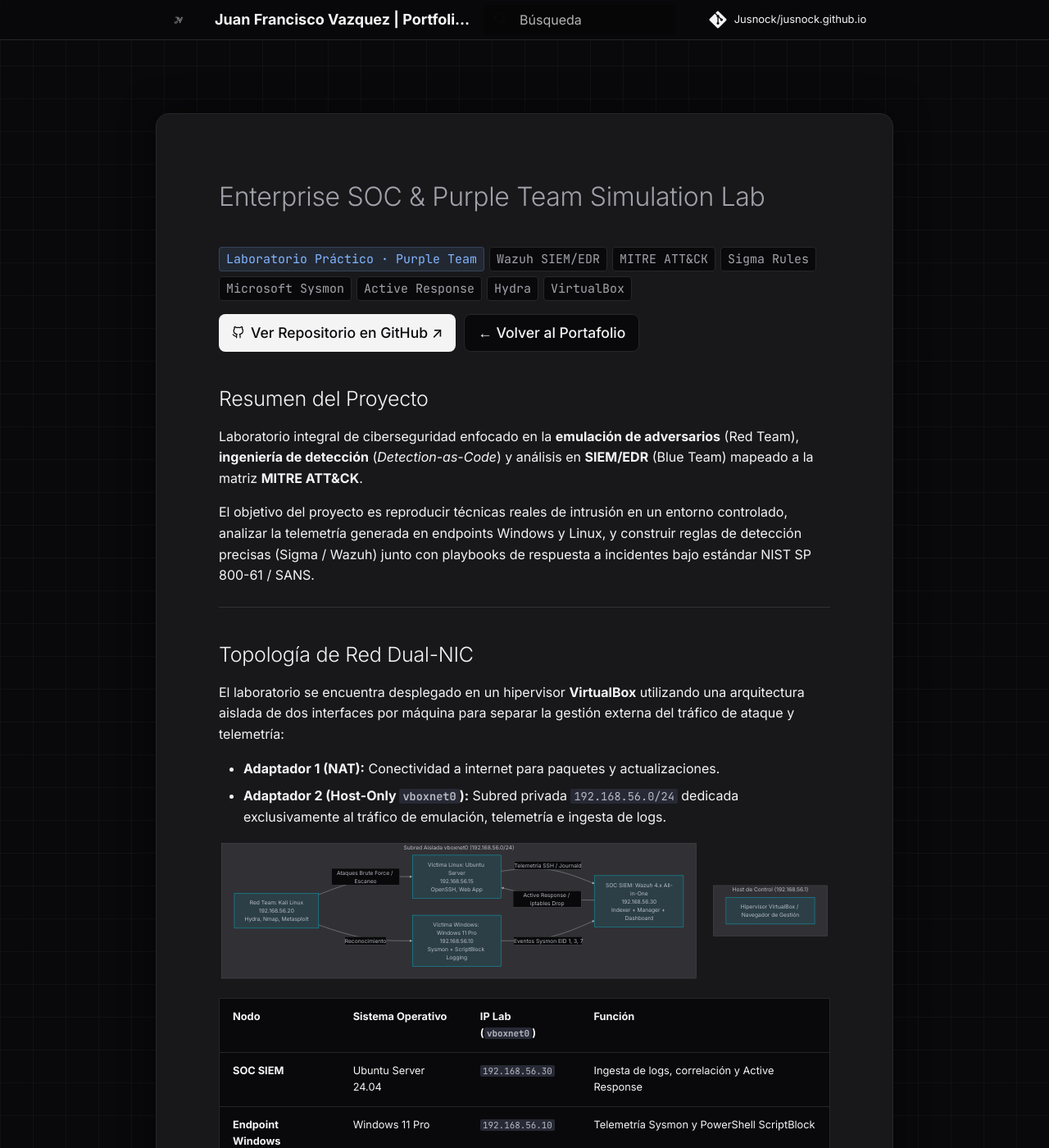
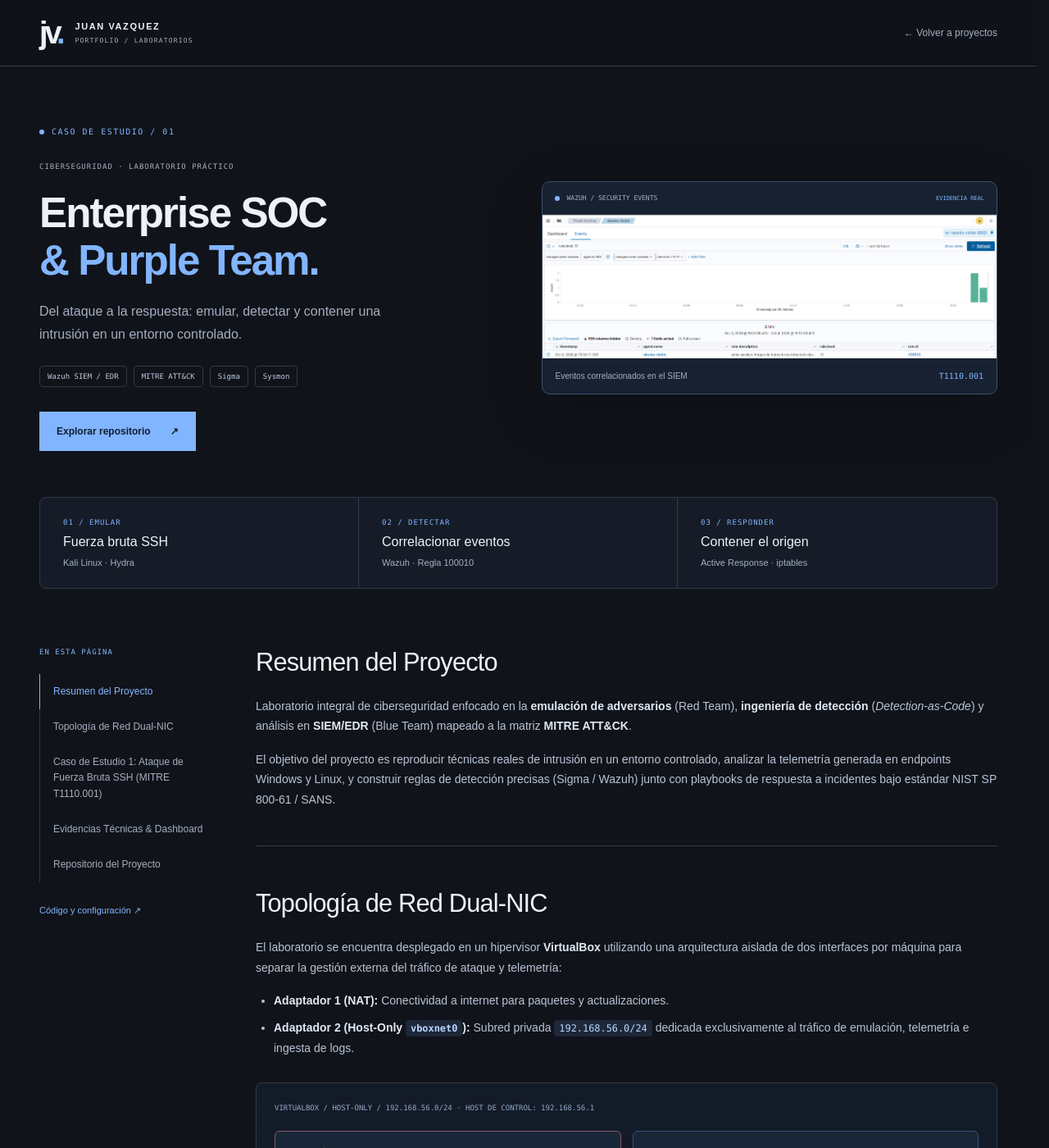
Before and after one commit to Jusnock/jusnock.github.io, an MkDocs documentation site: the page built from docs/proyectos/purple-team-soc-lab.md, in a window 1280 px wide and 1400 px high. Shown: the whole window at 82% size. Built offline with MkDocs 1.6.1 and Material for MkDocs 9.7.7, drawn with Linux system fonts in a browser that asks for light colours; some of the changed text lies outside the part shown.

Commit message:
Redesign Purple Team lab case study

````diff
--- /dev/null
+++ b/docs/javascripts/lab.js
@@ -0,0 +1,31 @@
+"use strict";
+document.querySelectorAll(".lab-article .highlight").forEach(block => {
+  const code = block.querySelector("pre code");
+  if (!code || !navigator.clipboard) return;
+  const button = document.createElement("button");
+  button.className = "code-copy";
+  button.type = "button";
+  button.textContent = "Copiar código";
+  button.setAttribute("aria-label", "Copiar bloque de código");
+  button.addEventListener("click", async () => {
+    try {
+      await navigator.clipboard.writeText(code.textContent);
+      button.textContent = "Copiado ✓";
+      setTimeout(() => { button.textContent = "Copiar código"; }, 2000);
+    } catch { button.textContent = "No se pudo copiar"; }
+  });
+  block.append(button);
+});
+const links = [...document.querySelectorAll('.lab-index nav a')];
+if ("IntersectionObserver" in window) {
+  const observer = new IntersectionObserver(entries => {
+    for (const entry of entries) {
+      if (!entry.isIntersecting) continue;
+      links.forEach(link => {
+        if (link.hash === `#${entry.target.id}`) link.setAttribute("aria-current", "location");
+        else link.removeAttribute("aria-current");
+      });
+    }
+  }, { rootMargin: "-15% 0px -65% 0px" });
+  document.querySelectorAll('.lab-article h2[id]').forEach(heading => observer.observe(heading));
+}
--- a/docs/proyectos/purple-team-soc-lab.md
+++ b/docs/proyectos/purple-team-soc-lab.md
@@ -1,30 +1,7 @@
 ---
-hide:
-  - navigation
-  - toc
+title: Enterprise SOC & Purple Team Lab
+template: lab.html
 ---
-# Enterprise SOC & Purple Team Simulation Lab
-
-<div style="display: flex; gap: 6px; flex-wrap: wrap; margin-bottom: 16px;">
-  <span class="tag-badge tag-badge-success">Laboratorio Práctico · Purple Team</span>
-  <span class="tag-badge">Wazuh SIEM/EDR</span>
-  <span class="tag-badge">MITRE ATT&CK</span>
-  <span class="tag-badge">Sigma Rules</span>
-  <span class="tag-badge">Microsoft Sysmon</span>
-  <span class="tag-badge">Active Response</span>
-  <span class="tag-badge">Hydra</span>
-  <span class="tag-badge">VirtualBox</span>
-</div>
-
-<div style="display: flex; gap: 10px; flex-wrap: wrap; margin-bottom: 24px;">
-  <a href="https://github.com/Jusnock/purple-team-soc-lab" target="_blank" rel="noopener" class="btn-primary">
-    <svg xmlns="http://www.w3.org/2000/svg" width="15" height="15" viewBox="0 0 24 24" fill="none" stroke="currentColor" stroke-width="2" stroke-linecap="round" stroke-linejoin="round"><path d="M9 19c-5 1.5-5-2.5-7-3m14 6v-3.87a3.37 3.37 0 0 0-.94-2.61c3.14-.35 6.44-1.54 6.44-7A5.44 5.44 0 0 0 20 4.77 5.07 5.07 0 0 0 19.91 1S18.73.65 16 2.48a13.38 13.38 0 0 0-7 0C6.27.65 5.09 1 5.09 1A5.07 5.07 0 0 0 5 4.77a5.44 5.44 0 0 0-1.5 3.78c0 5.42 3.3 6.61 6.44 7A3.37 3.37 0 0 0 9 18.13V22"/></svg>
-    Ver Repositorio en GitHub ↗
-  </a>
-  <a href="/" class="btn-secondary">
-    ← Volver al Portafolio
-  </a>
-</div>
 
 ## Resumen del Proyecto
 
@@ -41,25 +18,16 @@
 - **Adaptador 1 (NAT):** Conectividad a internet para paquetes y actualizaciones.
 - **Adaptador 2 (Host-Only `vboxnet0`):** Subred privada `192.168.56.0/24` dedicada exclusivamente al tráfico de emulación, telemetría e ingesta de logs.
 
-```mermaid
-graph TD
-    subgraph Host["Host de Control (192.168.56.1)"]
-        Hypervisor[Hipervisor VirtualBox / Navegador de Gestión]
-    end
-
-    subgraph LabNet["Subred Aislada vboxnet0 (192.168.56.0/24)"]
-        Kali["Red Team: Kali Linux<br/>192.168.56.20<br/>Hydra, Nmap, Metasploit"]
-        Win11["Víctima Windows: Windows 11 Pro<br/>192.168.56.10<br/>Sysmon + ScriptBlock Logging"]
-        UbuntuVictim["Víctima Linux: Ubuntu Server<br/>192.168.56.15<br/>OpenSSH, Web App"]
-        Wazuh["SOC SIEM: Wazuh 4.x All-in-One<br/>192.168.56.30<br/>Indexer + Manager + Dashboard"]
-    end
-
-    Kali -->|Ataques Brute Force / Escaneo| UbuntuVictim
-    Kali -->|Reconocimiento| Win11
-    UbuntuVictim -->|Telemetría SSH / Journald| Wazuh
-    Win11 -->|Eventos Sysmon EID 1, 3, 7| Wazuh
-    Wazuh -->|Active Response / iptables Drop| UbuntuVictim
-```
+<div class="lab-topology" role="group" aria-label="Topología del laboratorio en la subred aislada 192.168.56.0/24">
+<p class="topology-label">VIRTUALBOX / HOST-ONLY / 192.168.56.0/24 · HOST DE CONTROL: 192.168.56.1</p>
+<div class="topology-grid">
+<div class="topology-node offensive"><span>EMULACIÓN</span><strong>Kali Linux</strong><code>192.168.56.20</code><small>Hydra · Nmap · Metasploit</small></div>
+<div class="topology-node"><span>ENDPOINT WINDOWS</span><strong>Windows 11 Pro</strong><code>192.168.56.10</code><small>Sysmon · ScriptBlock Logging</small></div>
+<div class="topology-node"><span>ENDPOINT LINUX</span><strong>Ubuntu Server</strong><code>192.168.56.15</code><small>OpenSSH · Web App</small></div>
+<div class="topology-node defensive"><span>DETECCIÓN Y RESPUESTA</span><strong>Wazuh 4.x</strong><code>192.168.56.30</code><small>Indexer · Manager · Dashboard</small></div>
+</div>
+<p class="topology-path">Emulación de ataques <span aria-hidden="true">→</span> Telemetría de endpoints <span aria-hidden="true">→</span> SIEM <span aria-hidden="true">→</span> Contención en Linux</p>
+</div>
 
 | Nodo | Sistema Operativo | IP Lab (`vboxnet0`) | Función |
 | :--- | :--- | :--- | :--- |
@@ -113,20 +81,40 @@
 
 ## Evidencias Técnicas & Dashboard
 
-### 1. Ataque Hydra en Kali Linux
-![Hydra Attack](../assets/purple-team-soc-lab/01_hydra_attack_kali.png)
+<div class="evidence-grid" markdown="1">
 
-### 2. Disparo de Regla 100010 en Wazuh SIEM
-![Wazuh Custom Rule](../assets/purple-team-soc-lab/02_wazuh_custom_rule_100010.png)
+<figure class="evidence-card" markdown="1">
 
-### 3. Panel de Eventos Críticos (Nivel 10 - T1110.001)
-![Wazuh Dashboard Level 10](../assets/purple-team-soc-lab/03_wazuh_level10_dashboard.png)
+[![Terminal de Kali Linux ejecutando el ataque de fuerza bruta SSH con Hydra](../assets/purple-team-soc-lab/01_hydra_attack_kali.png){ loading=lazy }](../assets/purple-team-soc-lab/01_hydra_attack_kali.png)
 
-### 4. Bloqueo Dinámico por Active Response (iptables Drop)
-![Active Response Drop](../assets/purple-team-soc-lab/05_iptables_firewall_drop.png)
+<figcaption><span>01 / EMULACIÓN</span><strong>Ataque Hydra en Kali Linux</strong><small>Abrir captura a tamaño completo ↗</small></figcaption>
+</figure>
+
+<figure class="evidence-card" markdown="1">
+
+[![Configuración de la regla personalizada 100010 en Wazuh](../assets/purple-team-soc-lab/02_wazuh_custom_rule_100010.png){ loading=lazy }](../assets/purple-team-soc-lab/02_wazuh_custom_rule_100010.png)
+
+<figcaption><span>02 / DETECCIÓN</span><strong>Regla 100010 en Wazuh SIEM</strong><small>Abrir captura a tamaño completo ↗</small></figcaption>
+</figure>
+
+<figure class="evidence-card" markdown="1">
+
+[![Panel de eventos críticos en Wazuh para MITRE T1110.001](../assets/purple-team-soc-lab/03_wazuh_level10_dashboard.png){ loading=lazy }](../assets/purple-team-soc-lab/03_wazuh_level10_dashboard.png)
+
+<figcaption><span>03 / CORRELACIÓN</span><strong>Eventos críticos de nivel 10</strong><small>Abrir captura a tamaño completo ↗</small></figcaption>
+</figure>
+
+<figure class="evidence-card" markdown="1">
+
+[![Regla iptables DROP insertada mediante Active Response](../assets/purple-team-soc-lab/05_iptables_firewall_drop.png){ loading=lazy }](../assets/purple-team-soc-lab/05_iptables_firewall_drop.png)
+
+<figcaption><span>04 / CONTENCIÓN</span><strong>Bloqueo dinámico del atacante</strong><small>Abrir captura a tamaño completo ↗</small></figcaption>
+</figure>
+
+</div>
 
 ---
 
 ## Repositorio del Proyecto
 El código fuente de las reglas Sigma, configuración de Wazuh y los Playbooks de Respuesta a Incidentes (SOPs) se encuentran en GitHub:
-👉 **[github.com/Jusnock/purple-team-soc-lab](https://github.com/Jusnock/purple-team-soc-lab)**
+**[github.com/Jusnock/purple-team-soc-lab](https://github.com/Jusnock/purple-team-soc-lab)**
--- /dev/null
+++ b/docs/stylesheets/lab.css
@@ -0,0 +1,104 @@
+/* Case study layout, scoped to this template. */
+.lab-page { background: #101319; }
+.lab-header { position: sticky; top: 0; z-index: 20; border-bottom: 1px solid var(--line); background: #101319f5; backdrop-filter: blur(16px); }
+.lab-header > .container { display: flex; align-items: center; justify-content: space-between; gap: 24px; min-height: 80px; }
+.lab-back { color: var(--muted); font-size: 12px; }
+.lab-back:hover { color: var(--accent); }
+.lab-hero { display: grid; grid-template-columns: 1fr 1fr; gap: 56px; align-items: center; padding-block: 72px 56px; }
+.lab-category { font: 9px/1.8 var(--mono); letter-spacing: 1px; color: var(--muted); }
+.lab-hero h1 { font-size: clamp(36px, 4vw, 58px); line-height: 1.12; letter-spacing: -2px; margin: 20px 0; }
+.lab-hero h1 span { display: block; }
+.lab-lead { max-width: 480px; color: var(--muted); font-size: 16px; }
+.lab-tags { display: flex; flex-wrap: wrap; gap: 8px; margin: 24px 0 30px; }
+.lab-tags span { padding: 7px 9px; border: 1px solid var(--line); color: #bdcce2; font: 9px var(--mono); border-radius: 4px; }
+.lab-preview { margin: 0; border: 1px solid #3d516c; background: #172131; border-radius: 10px; overflow: hidden; box-shadow: 0 20px 70px #0003; }
+.lab-window { display: flex; align-items: center; gap: 9px; padding: 15px; font: 8px var(--mono); color: var(--muted); border-bottom: 1px solid var(--line); }
+.lab-window-label { margin-left: auto; color: var(--accent); font-size: 7px; }
+.lab-preview img { display: block; width: 100%; height: auto; }
+.lab-preview figcaption { display: flex; justify-content: space-between; gap: 12px; padding: 16px; color: var(--muted); font-size: 10px; }
+.lab-preview figcaption span { color: var(--accent); font-family: var(--mono); }
+.lab-flow { display: grid; grid-template-columns: repeat(3, 1fr); border: 1px solid var(--line); border-radius: 8px; background: #151c27; }
+.lab-flow > div { padding: 25px 28px; border-right: 1px solid var(--line); display: grid; gap: 10px; }
+.lab-flow > div:last-child { border: 0; }
+.lab-flow span { color: var(--accent); font: 9px var(--mono); letter-spacing: 1px; }
+.lab-flow strong { font-size: 16px; font-weight: 500; }
+.lab-flow small { color: var(--muted); font-size: 11px; }
+.lab-layout { display: grid; grid-template-columns: 200px minmax(0, 1fr); gap: 64px; padding-block: 72px; align-items: start; }
+.lab-index { position: sticky; top: 110px; }
+.lab-index > p { color: var(--accent); font: 9px var(--mono); letter-spacing: 1px; margin: 0 0 22px; }
+.lab-index nav { display: flex; flex-direction: column; align-items: stretch; gap: 0; font-size: 12px; }
+.lab-index nav a { padding: 12px 0 12px 16px; border-left: 1px solid var(--line); color: var(--muted); line-height: 1.6; }
+.lab-index nav a:hover, .lab-index nav a[aria-current] { color: var(--accent); border-left-color: var(--accent); }
+.lab-source { display: block; margin-top: 28px; color: var(--accent); font-size: 11px; }
+.lab-article { min-width: 0; color: #b8c4d6; font-size: 14px; line-height: 1.8; }
+.lab-article > :first-child { margin-top: 0; }
+.lab-article h2 { color: var(--text); font-size: clamp(24px, 2.4vw, 32px); letter-spacing: -.8px; margin: 52px 0 22px; scroll-margin-top: 110px; }
+.lab-article h3 { color: var(--text); font-size: 19px; font-weight: 500; line-height: 1.5; margin: 32px 0 16px; }
+.lab-article p { margin: 16px 0; }
+.lab-article strong { color: #e0e8f4; font-weight: 600; }
+.lab-article a { color: var(--accent); overflow-wrap: anywhere; }
+.lab-article a:hover { text-decoration: underline; }
+.lab-article hr { border: 0; border-top: 1px solid var(--line); margin: 44px 0; }
+.lab-article li { margin-block: 8px; }
+.lab-article ul { padding-left: 22px; }
+.lab-article code { font-family: var(--mono); font-size: .85em; }
+.lab-article :not(pre) > code { background: #1d2839; color: #b9d6ff; padding: 3px 6px; border-radius: 4px; overflow-wrap: anywhere; }
+.lab-article .highlight { position: relative; margin-block: 24px; }
+.lab-article pre { margin: 0; padding: 48px 22px 22px; border: 1px solid var(--line); border-radius: 8px; background: #0c1018; overflow-x: auto; line-height: 1.8; }
+.lab-article pre code { font-size: 11px; color: #d2dff2; white-space: pre; }
+.lab-article .highlight .nt, .lab-article .highlight .k { color: #82b5ff; }
+.lab-article .highlight .s, .lab-article .highlight .s1, .lab-article .highlight .s2 { color: #a6d6bc; }
+.lab-article .highlight .c1 { color: #8294ad; }
+.code-copy { position: absolute; top: 9px; right: 10px; padding: 6px 10px; background: #1a2638; border: 1px solid #3d516c; border-radius: 4px; color: var(--accent); font-size: 10px; cursor: pointer; }
+.lab-article table { display: block; width: 100%; overflow-x: auto; border-collapse: collapse; font-size: 12px; margin-block: 28px; }
+.lab-article th, .lab-article td { padding: 13px 16px; border-bottom: 1px solid var(--line); text-align: left; }
+.lab-article th { color: var(--text); background: #1a2331; font-weight: 500; white-space: nowrap; }
+.lab-article td { min-width: 120px; }
+.lab-topology { margin-block: 28px; padding: 22px; border: 1px solid var(--line); border-radius: 8px; background: radial-gradient(#40516a40 .7px, transparent .7px) 0 0 / 15px 15px, #131b28; }
+.lab-topology .topology-label { margin: 0 0 20px; color: #92a9c8; font: 9px/1.8 var(--mono); overflow-wrap: anywhere; }
+.topology-grid { display: grid; grid-template-columns: 1fr 1fr; gap: 14px; }
+.topology-node { display: grid; gap: 8px; background: #192638; padding: 20px; border: 1px solid #3a526f; border-radius: 6px; min-width: 0; }
+.topology-node > span { font: 8px var(--mono); color: var(--accent); letter-spacing: .5px; }
+.topology-node strong { font-size: 15px; }
+.topology-node small { font-size: 10px; color: var(--muted); }
+.topology-node code { width: fit-content; }
+.topology-node.offensive { border-color: #875a6a; }
+.topology-node.offensive > span { color: #e8a2b3; }
+.topology-node.defensive { border-color: #518279; }
+.topology-node.defensive > span { color: #94cabc; }
+.lab-topology .topology-path { margin: 22px 0 0; font: 10px/2 var(--mono); text-align: center; color: var(--muted); }
+.topology-path span { color: var(--accent); padding-inline: 7px; }
+.evidence-grid { display: grid; grid-template-columns: 1fr 1fr; gap: 20px; margin-block: 28px; }
+.evidence-card { margin: 0; border: 1px solid var(--line); border-radius: 8px; overflow: hidden; background: #17202e; min-width: 0; }
+.evidence-card > p { margin: 0; }
+.evidence-card > p > a { display: block; }
+.evidence-card img { display: block; width: 100%; height: auto; aspect-ratio: 16 / 10; object-fit: contain; background: #0c1018; }
+.evidence-card figcaption { padding: 20px; display: grid; gap: 10px; }
+.evidence-card figcaption span { color: var(--accent); font: 8px var(--mono); }
+.evidence-card figcaption strong { font-size: 13px; font-weight: 500; }
+.evidence-card figcaption small { color: var(--muted); font-size: 10px; }
+.evidence-card:hover { border-color: #6a89b0; }
+.lab-next { display: flex; align-items: center; justify-content: space-between; gap: 24px; padding-block: 40px; border-top: 1px solid var(--line); }
+.lab-next h2 { font-size: 28px; }
+.lab-next .eyebrow { margin-bottom: 12px; }
+.lab-page .footer { border-top: 1px solid var(--line); }
+@media (max-width: 1000px) {
+ .lab-hero { gap: 30px; } .lab-layout { gap: 32px; grid-template-columns: 160px minmax(0, 1fr); }
+ .evidence-grid { grid-template-columns: 1fr; }
+}
+@media (max-width: 760px) {
+ .lab-header > .container { min-height: 70px; gap: 16px; } .lab-header .brand-sub { font-size: 6px; width: auto; } .lab-back { font-size: 10px; white-space: nowrap; }
+ .lab-hero { grid-template-columns: 1fr; padding-block: 40px 32px; gap: 30px; } .lab-hero h1 { font-size: clamp(36px, 8vw, 52px); } .lab-lead { font-size: 14px; }
+ .lab-flow > div { padding: 20px 14px; } .lab-flow strong { font-size: 13px; } .lab-flow span { font-size: 8px; } .lab-flow small { font-size: 10px; }
+ .lab-layout { display: block; padding-block: 36px; } .lab-index { position: static; margin-bottom: 36px; padding-bottom: 24px; border-bottom: 1px solid var(--line); }
+ .lab-index nav { display: grid; grid-template-columns: 1fr 1fr; gap: 8px; } .lab-index nav a { font-size: 11px; padding: 8px 12px; } .lab-source { margin-top: 18px; }
+ .lab-article { font-size: 13px; } .lab-article h2 { margin-top: 38px; } .lab-article pre { padding-inline: 16px; }
+ .lab-next { align-items: flex-start; flex-direction: column; } .lab-next h2 { font-size: 25px; }
+}
+@media (max-width: 420px) {
+ .lab-header .brand { font-size: 9px; gap: 10px; } .lab-header .brand-mark { font-size: 28px; } .lab-header .brand-sub { display: none; }
+ .lab-flow { grid-template-columns: 1fr; } .lab-flow > div { border-right: 0; border-bottom: 1px solid var(--line); gap: 7px; padding: 18px; }
+ .lab-topology { padding: 16px; } .topology-grid { grid-template-columns: 1fr; } .topology-node { padding: 16px; }
+ .lab-window { font-size: 7px; padding: 12px; } .lab-window-label { font-size: 6px; }
+ .lab-index nav { grid-template-columns: 1fr; } .lab-article h2 { font-size: 24px; }
+}
--- a/mkdocs.yml
+++ b/mkdocs.yml
@@ -31,6 +31,7 @@
   - stylesheets/extra.css
 
 markdown_extensions:
+  - md_in_html
   - admonition
   - pymdownx.details
   - pymdownx.superfences:
--- /dev/null
+++ b/overrides/lab.html
@@ -0,0 +1,25 @@
+<!DOCTYPE html>
+<html lang="es">
+<head>
+<meta charset="utf-8"><meta name="viewport" content="width=device-width, initial-scale=1">
+<title>{{ page.title }} · Juan Francisco Vazquez</title>
+<meta name="description" content="Caso de estudio de un laboratorio Purple Team: emulación de fuerza bruta SSH, detección con Wazuh y contención automatizada.">
+<meta name="theme-color" content="#101319"><link rel="canonical" href="{{ page.canonical_url }}">
+<link rel="icon" href="{{ 'assets/jv_logo_transparent.png' | url }}">
+<link rel="stylesheet" href="{{ 'stylesheets/home.css' | url }}">
+<link rel="stylesheet" href="{{ 'stylesheets/lab.css' | url }}">
+<script src="{{ 'javascripts/lab.js' | url }}" defer></script>
+</head>
+<body class="lab-page">
+<a class="skip-link" href="#caso">Saltar al caso de estudio</a>
+<header class="lab-header"><div class="container"><a class="brand" href="{{ '' | url }}"><span class="brand-mark">jv<span>.</span></span><span>JUAN VAZQUEZ<span class="brand-sub">PORTFOLIO / LABORATORIOS</span></span></a><a class="lab-back" href="{{ '' | url }}#projects">← Volver a proyectos</a></div></header>
+<main id="caso">
+<section class="lab-hero container" aria-labelledby="lab-title">
+<div><p class="eyebrow"><span class="status-dot"></span> CASO DE ESTUDIO / 01</p><p class="lab-category">CIBERSEGURIDAD · LABORATORIO PRÁCTICO</p><h1 id="lab-title">Enterprise SOC <span>& Purple Team.</span></h1><p class="lab-lead">Del ataque a la respuesta: emular, detectar y contener una intrusión en un entorno controlado.</p><div class="lab-tags"><span>Wazuh SIEM / EDR</span><span>MITRE ATT&CK</span><span>Sigma</span><span>Sysmon</span></div><a class="button primary" href="https://github.com/Jusnock/purple-team-soc-lab" target="_blank" rel="noopener noreferrer">Explorar repositorio <span aria-hidden="true">↗</span></a></div>
+<figure class="lab-preview"><div class="lab-window"><span class="status-dot"></span> WAZUH / SECURITY EVENTS <span class="lab-window-label">EVIDENCIA REAL</span></div><a href="{{ 'assets/purple-team-soc-lab/03_wazuh_level10_dashboard.png' | url }}" target="_blank" rel="noopener noreferrer" aria-label="Ampliar captura del panel de Wazuh"><img src="{{ 'assets/purple-team-soc-lab/03_wazuh_level10_dashboard.png' | url }}" alt="Panel de Wazuh con alertas del laboratorio Purple Team" width="900" height="506" fetchpriority="high"></a><figcaption>Eventos correlacionados en el SIEM <span>T1110.001</span></figcaption></figure>
+</section>
+<div class="container lab-flow" aria-label="Flujo del laboratorio"><div><span>01 / EMULAR</span><strong>Fuerza bruta SSH</strong><small>Kali Linux · Hydra</small></div><div><span>02 / DETECTAR</span><strong>Correlacionar eventos</strong><small>Wazuh · Regla 100010</small></div><div><span>03 / RESPONDER</span><strong>Contener el origen</strong><small>Active Response · iptables</small></div></div>
+<div class="container lab-layout"><aside class="lab-index" aria-label="Índice del caso de estudio"><p>EN ESTA PÁGINA</p><nav>{% for item in page.toc %}<a href="{{ item.url }}">{{ item.title }}</a>{% endfor %}</nav><a class="lab-source" href="https://github.com/Jusnock/purple-team-soc-lab" target="_blank" rel="noopener noreferrer">Código y configuración ↗</a></aside><article class="lab-article">{{ page.content }}</article></div>
+<section class="container lab-next"><div><p class="eyebrow">SEGUIR EXPLORANDO</p><h2>Más trabajo en práctica<span>.</span></h2></div><a class="button secondary" href="{{ '' | url }}#projects">Todos los proyectos <span aria-hidden="true">↗</span></a></section>
+</main><footer class="container footer"><a class="brand-mark" href="{{ '' | url }}" aria-label="Volver al portafolio">jv<span>.</span></a><p>© 2026 Juan Francisco Vazquez</p><p>Mendoza, Argentina</p><a href="#caso">Volver arriba ↑</a></footer>
+</body></html>
````
Also changed, not shown: README.md (+2 -0 lines).
